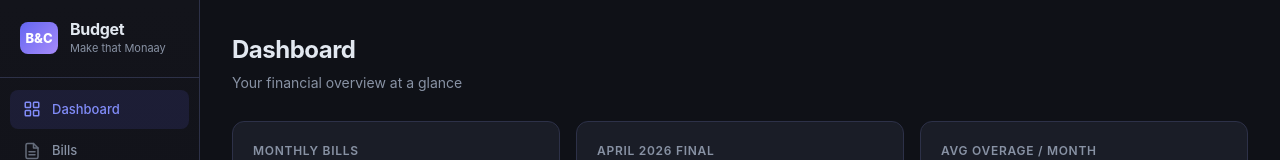
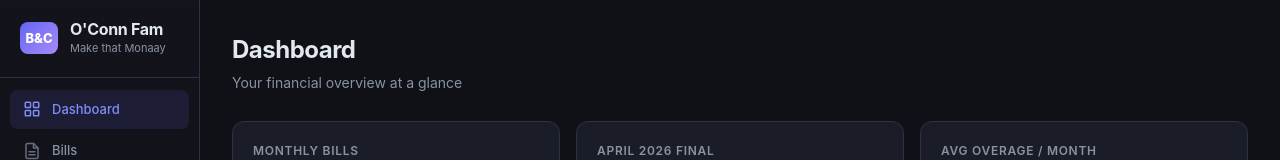
Before and after one commit to Chelsoconn/BudgetApp, a React (Vite) app: page /#/dashboard in a window 1280 px wide. Shown: the top 160 px of the page. Built offline with nearby package versions, Linux system fonts and the light colour scheme; no server answers.

Commit message:
Rename sidebar title to O'Conn Fam
Co-Authored-By: Claude Opus 4.6 (1M context) <noreply@anthropic.com>

```diff
--- a/src/App.jsx
+++ b/src/App.jsx
@@ -54,7 +54,7 @@ function App() {
         <div className="sidebar-logo">
           <div className="logo-mark">B&C</div>
           <div>
-            <h1>Budget</h1>
+            <h1>O'Conn Fam</h1>
             <p>Make that Monaay</p>
           </div>
         </div>
```
